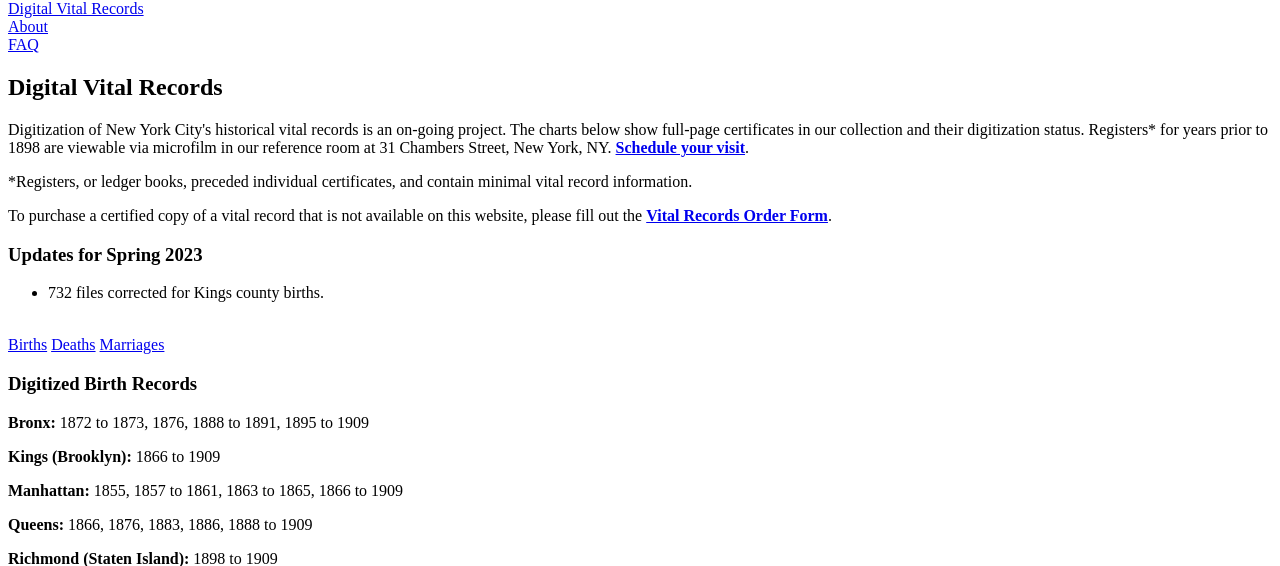
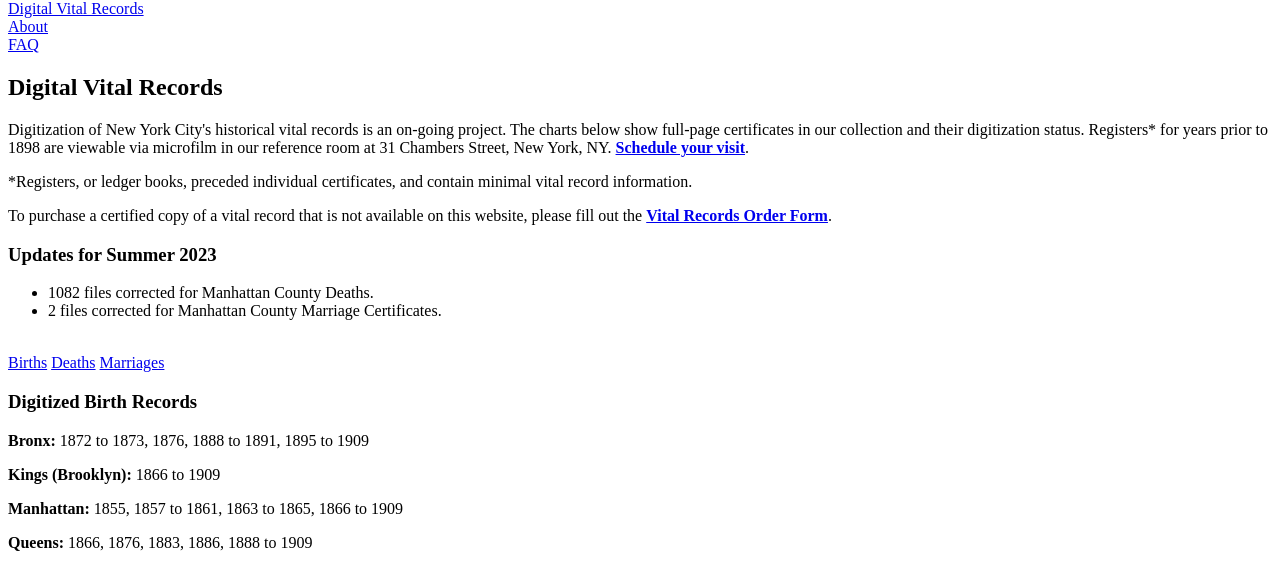
Before and after one commit to nycrecords/vital-records-online, a Flask app: template vro/templates/public/digital_vital_records.html in a window 1280 px wide. Shown: the part 440-1006 px from the top of the page. Run offline with Flask 2, Linux system fonts and the light colour scheme; the template is opened without the code that fills it, so the values that code supplies are empty; parts of the project's set-up code (start-up, migrations or seed data) failed here and were passed over; some libraries are stand-ins or nearby versions.

Commit message:
Added quarterly updates for Summer 2023 and new Open Data link

```diff
--- a/vro/templates/public/digital_vital_records.html
+++ b/vro/templates/public/digital_vital_records.html
@@ -22,9 +22,10 @@
                 <div class="container py-2 px-2 bg-light" id="digitization-updates">
                     <div class="row">
                         <div class="col-lg mb-3 mb-lg-0">
-                            <h3>Updates for Spring 2023</h3>
+                            <h3>Updates for Summer 2023</h3>
                             <ul>
-                                <li>732 files corrected for Kings county births.</li>
+                                <li>1082 files corrected for Manhattan County Deaths.</li>
+                                <li>2 files corrected for Manhattan County Marriage Certificates.</li>
                             </ul>
                         </div>
                     </div>
--- a/vro/templates/public/search.html
+++ b/vro/templates/public/search.html
@@ -9,7 +9,7 @@
             <div class="col-lg-12">
                 <h2 class="pb-2">Search</h2>
                 <p>Indexes to digitized records are now available on <a
-                        href="https://data.cityofnewyork.us/City-Government/New-York-City-Historical-Vital-Records-Digitized-C/xdc2-zgy3"
+                        href="https://data.cityofnewyork.us/browse?Data-Collection_Data-Collection=NYC+Historical+Vital+Records"
                         target="_blank" rel="noopener noreferrer">NYC Open Data</a>! View/search data, explore
                     visualizations, and download data sets.</p>
                 <p><a href="#search-tips">Search Tips</a></p>
```
